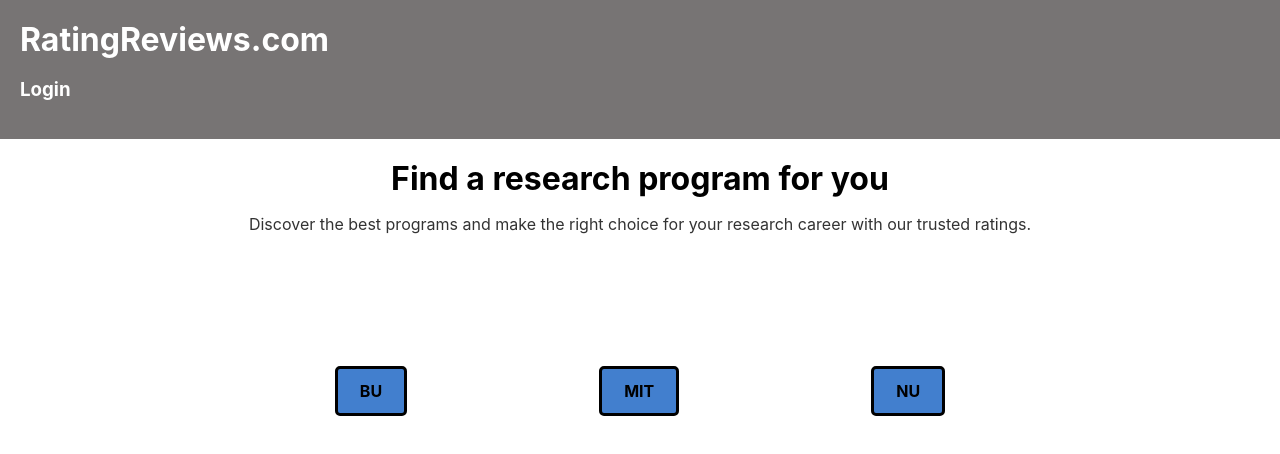
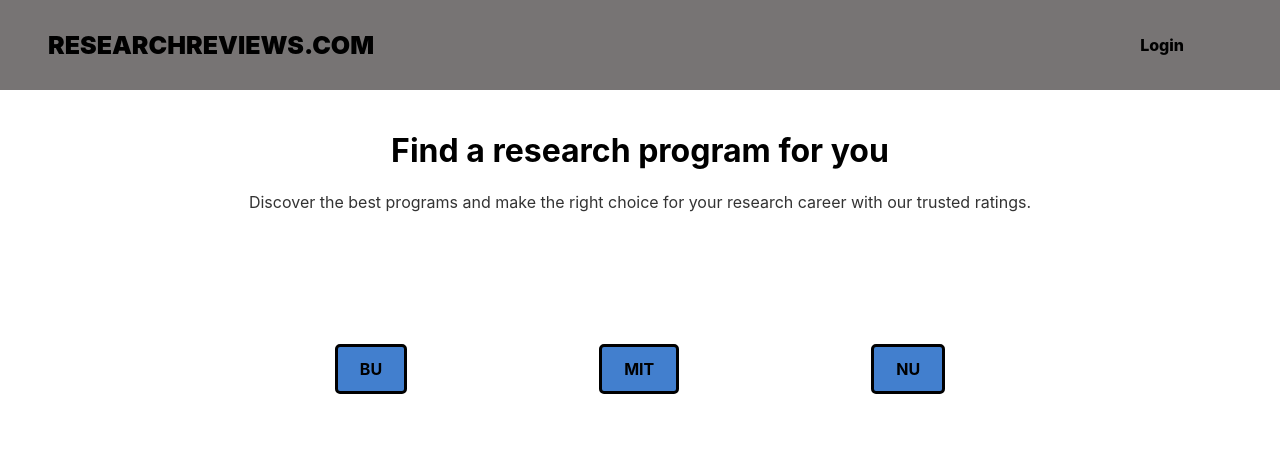
Before and after one commit to NoahRobit72/ReactTest, a React (Create React App) app in the folder research-app/: page / in a window 1280 px wide. Shown: the top 454 px of the page. Built offline with nearby package versions, Linux system fonts and the light colour scheme.

Commit message:
add header information

```diff
--- a/research-app/src/App.js
+++ b/research-app/src/App.js
@@ -4,6 +4,7 @@ import Home from "./pages/Home"
 import LabsBU from "./pages/LabPages/LabsBU"
 import LabsMIT from "./pages/LabPages/LabsMIT"
 import LabsNU from "./pages/LabPages/LabsNU"
+import LoginPage from "./pages/LoginPage"
 
 
 function App() {
@@ -14,6 +15,9 @@ function App() {
         <Route path="/LabsBU" element={<LabsBU />} />
         <Route path="/LabsMIT" element={<LabsMIT />} />
         <Route path="/LabsNU" element={<LabsNU />} />
+        <Route path="/login" element={<LoginPage />} />
+
+
       </Routes>
     </BrowserRouter>
   )
--- a/research-app/src/components/Header.js
+++ b/research-app/src/components/Header.js
@@ -1,12 +1,16 @@
 import React from 'react';
+import { Link } from "react-router-dom"
+
 import '../css/Header.css';
 
 function Header() {
   return (
     <header>
-      <h1>RatingReviews.com</h1>
-      <h3> Login </h3>
-    </header>
+    <Link className="site-logo" to="/">ResearchReviews.com</Link>
+    <nav>
+      <Link to="/login">Login</Link>
+    </nav>
+  </header>
   );
 }
 
--- a/research-app/src/css/Header.css
+++ b/research-app/src/css/Header.css
@@ -1,12 +1,25 @@
-header {
+
+
+  header {
     background-color: rgb(119, 116, 116);
     color: rgb(255, 255, 255);
-    padding: 20px;
-    text-align: left;
-  }
+    height: 90px;
+    display: flex;
+    align-items: center;
+}
 
-  h1 {
-    margin: 0;
-    font-size: 2rem;
+header .site-logo {
+    color: black;
+    margin-right: auto;
+    margin-left: .5in;
+    text-transform: uppercase;
+    font-weight: 900;
+    font-size: 25px;
+}
 
-  }
+header a {
+    text-decoration: none;
+    color: #000000;
+    font-weight: 800;
+    margin-right: 1in;
+}
--- /dev/null
+++ b/research-app/src/pages/LoginPage.js
@@ -0,0 +1,9 @@
+import React from "react"
+
+export default function LabsBU() {
+    return (
+        <div>
+            <h2>This is a login page</h2>
+        </div>
+    );
+}
```
Also changed, not shown: research-app/src/pages/Home.js (line endings or trailing spaces).
